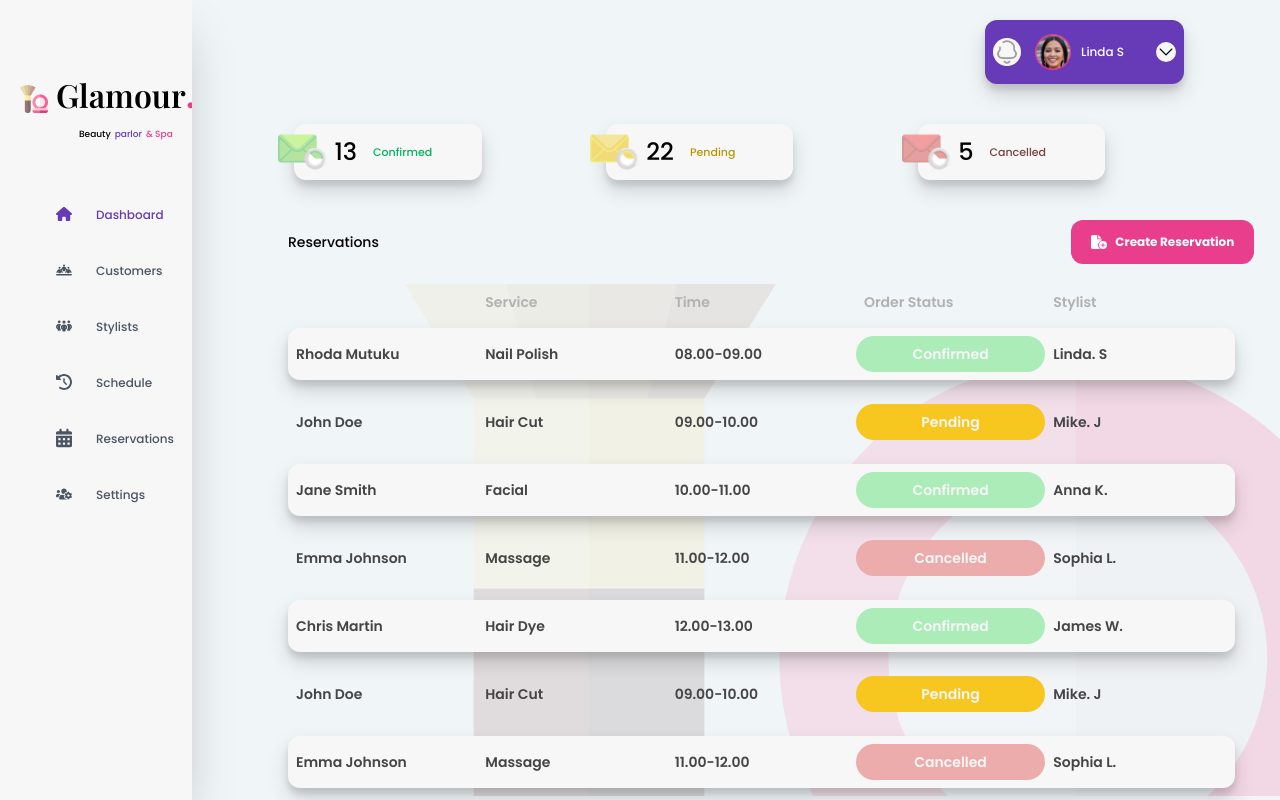
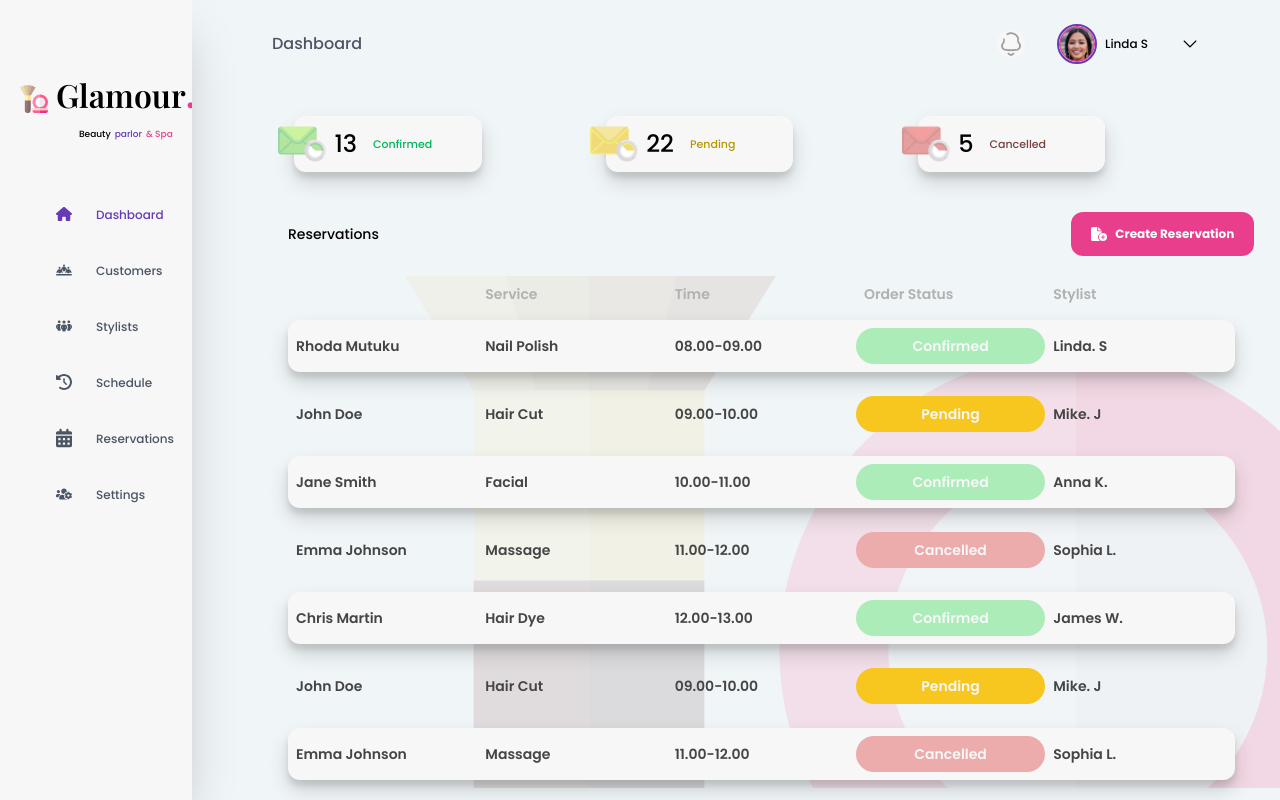
Before and after one commit to DennisMuindi/Salon-MS, a Next.js app: page /dashboard in a window 1280 px wide. Built offline with nearby package versions, Linux system fonts and the light colour scheme; a web font is replaced by a local one.

Commit message:
Removed unnecessary styling

```diff
--- a/src/components/MainContent.tsx
+++ b/src/components/MainContent.tsx
@@ -9,26 +9,23 @@ export default function MainContent() {
       className="ml-[15%] w-[85%] bg-[#f0f5f7] h-screen overflow-x-hidden"
       style={{ scrollBehavior: "smooth" }}
     >
-      <div className="flex justify-end mr-24 mt-5 ">
-        <div className="flex items-center gap-3 bg-[#673bb7] shadow-custom-xl px-2 py-3 rounded-xl">
+      <div className="flex items-center justify-between mx-20 mt-3 ">
+        <h2 className="text-gray-600 font-medium">Dashboard</h2>
+        <div className="flex items-center gap-3 py-3 ">
           <img
             src="/notification.png"
             alt=""
-            className="h-7 bg-[#f7f7f7] rounded-full"
+            className="h-7 bg-[#f7f7f7] rounded-full mr-5"
           />
           <div className="flex items-center ">
             <img
               src="/avatar.png"
               alt=""
-              className="h-10  w-10  border-2 border-[#673BB7]"
+              className="h-10  w-10  border-2 border-[#673BB7] rounded-full"
             />
-            <p className="font-medium text-xs mr-5 ml-2 text-white">Linda S</p>
+            <p className="font-medium text-xs mr-5 ml-2 ">Linda S</p>
           </div>
-          <img
-            src="/Arrow.png"
-            alt=""
-            className="h-5 bg-[#f7f7f7] rounded-full"
-          />
+          <img src="/Arrow.png" alt="" className="h-5  rounded-full" />
         </div>
       </div>
       {/* Confirmed pending and cancelled divs */}
```
